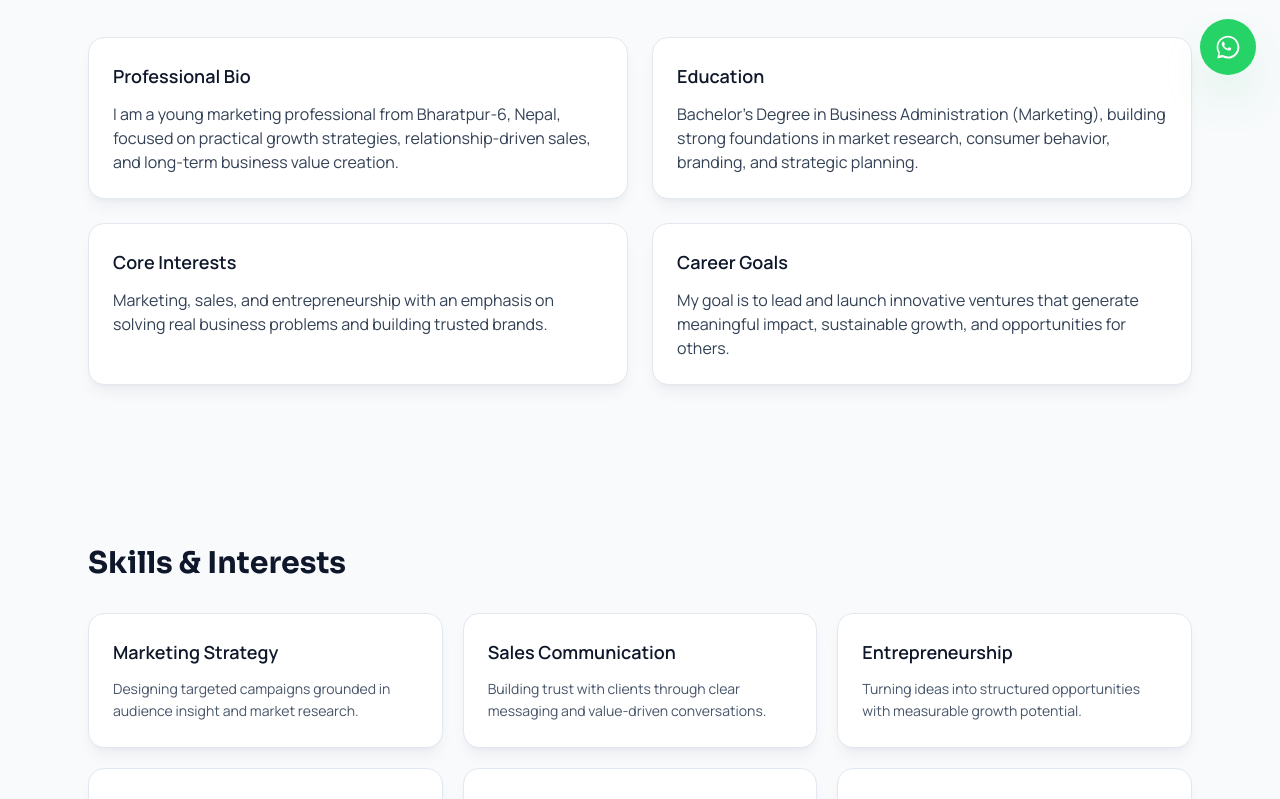
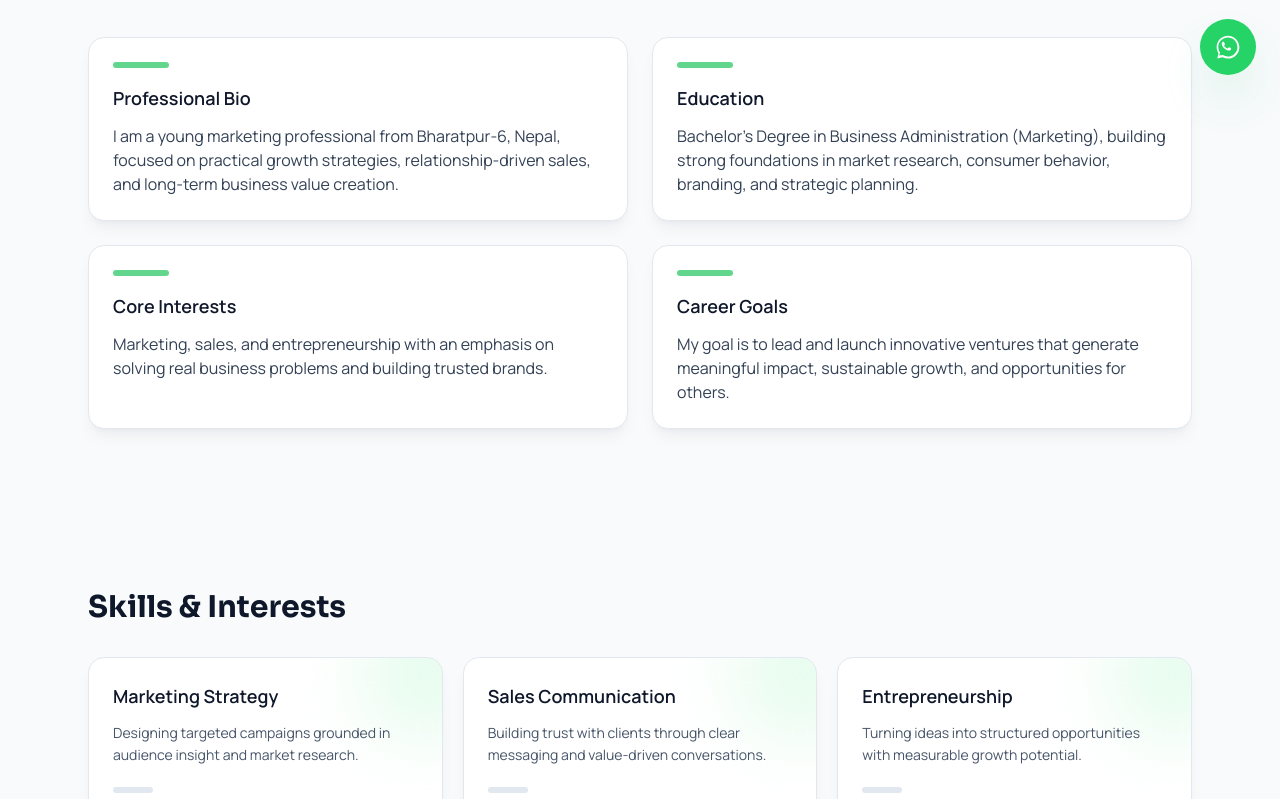
Before and after one commit to bibek-contact1/portfolio, a Next.js app: page / in a window 1280 px wide. Shown: the part 701-1500 px from the top of the page. Built offline with nearby package versions, Linux system fonts and the light colour scheme.

Commit message:
Enhance hover interactions for about skills and projects sections

```diff
--- a/components/AboutSection.js
+++ b/components/AboutSection.js
@@ -1,4 +1,23 @@
 import { motion } from 'framer-motion';
+
+const aboutCards = [
+  {
+    title: 'Professional Bio',
+    text: 'I am a young marketing professional from Bharatpur-6, Nepal, focused on practical growth strategies, relationship-driven sales, and long-term business value creation.'
+  },
+  {
+    title: 'Education',
+    text: 'Bachelor\'s Degree in Business Administration (Marketing), building strong foundations in market research, consumer behavior, branding, and strategic planning.'
+  },
+  {
+    title: 'Core Interests',
+    text: 'Marketing, sales, and entrepreneurship with an emphasis on solving real business problems and building trusted brands.'
+  },
+  {
+    title: 'Career Goals',
+    text: 'My goal is to lead and launch innovative ventures that generate meaningful impact, sustainable growth, and opportunities for others.'
+  }
+];
 
 export default function AboutSection() {
   return (
@@ -19,33 +38,24 @@ export default function AboutSection() {
         transition={{ delay: 0.1 }}
         className='mt-8 grid gap-6 md:grid-cols-2'
       >
-        <article className='rounded-2xl border border-slate-200 bg-white p-6 shadow-lg shadow-slate-900/5 dark:border-slate-800 dark:bg-slate-900'>
-          <h3 className='text-lg font-semibold text-slate-900 dark:text-white'>Professional Bio</h3>
-          <p className='mt-3 text-slate-700 dark:text-slate-300'>
-            I am a young marketing professional from Bharatpur-6, Nepal, focused on practical growth strategies, relationship-driven sales, and long-term business value creation.
-          </p>
-        </article>
-
-        <article className='rounded-2xl border border-slate-200 bg-white p-6 shadow-lg shadow-slate-900/5 dark:border-slate-800 dark:bg-slate-900'>
-          <h3 className='text-lg font-semibold text-slate-900 dark:text-white'>Education</h3>
-          <p className='mt-3 text-slate-700 dark:text-slate-300'>
-            Bachelor&rsquo;s Degree in Business Administration (Marketing), building strong foundations in market research, consumer behavior, branding, and strategic planning.
-          </p>
-        </article>
-
-        <article className='rounded-2xl border border-slate-200 bg-white p-6 shadow-lg shadow-slate-900/5 dark:border-slate-800 dark:bg-slate-900'>
-          <h3 className='text-lg font-semibold text-slate-900 dark:text-white'>Core Interests</h3>
-          <p className='mt-3 text-slate-700 dark:text-slate-300'>
-            Marketing, sales, and entrepreneurship with an emphasis on solving real business problems and building trusted brands.
-          </p>
-        </article>
-
-        <article className='rounded-2xl border border-slate-200 bg-white p-6 shadow-lg shadow-slate-900/5 dark:border-slate-800 dark:bg-slate-900'>
-          <h3 className='text-lg font-semibold text-slate-900 dark:text-white'>Career Goals</h3>
-          <p className='mt-3 text-slate-700 dark:text-slate-300'>
-            My goal is to lead and launch innovative ventures that generate meaningful impact, sustainable growth, and opportunities for others.
-          </p>
-        </article>
+        {aboutCards.map((item, index) => (
+          <motion.article
+            key={item.title}
+            initial={{ opacity: 0, y: 20 }}
+            whileInView={{ opacity: 1, y: 0 }}
+            viewport={{ once: true }}
+            transition={{ delay: 0.08 * index }}
+            whileHover={{ y: -8, scale: 1.01 }}
+            className='group relative overflow-hidden rounded-2xl border border-slate-200 bg-white p-6 shadow-lg shadow-slate-900/5 transition duration-300 hover:border-brand-300 hover:shadow-2xl hover:shadow-brand-500/15 dark:border-slate-800 dark:bg-slate-900 dark:hover:border-brand-700'
+          >
+            <div className='pointer-events-none absolute inset-0 bg-gradient-to-br from-brand-100/0 via-brand-100/0 to-brand-100/60 opacity-0 transition group-hover:opacity-100 dark:from-brand-900/0 dark:via-brand-900/0 dark:to-brand-900/30' />
+            <div className='relative'>
+              <div className='mb-4 h-1.5 w-14 rounded-full bg-brand-500/70 transition-all group-hover:w-24 group-hover:bg-brand-500' />
+              <h3 className='text-lg font-semibold text-slate-900 dark:text-white'>{item.title}</h3>
+              <p className='mt-3 text-slate-700 dark:text-slate-300'>{item.text}</p>
+            </div>
+          </motion.article>
+        ))}
       </motion.div>
     </section>
   );
--- a/components/ProjectsSection.js
+++ b/components/ProjectsSection.js
@@ -22,12 +22,24 @@ export default function ProjectsSection() {
             whileInView={{ opacity: 1, y: 0 }}
             viewport={{ once: true }}
             transition={{ delay: index * 0.1 }}
-            className='overflow-hidden rounded-2xl border border-slate-200 bg-white shadow-lg shadow-slate-900/5 dark:border-slate-800 dark:bg-slate-900'
+            whileHover={{ y: -8 }}
+            className='group overflow-hidden rounded-2xl border border-slate-200 bg-white shadow-lg shadow-slate-900/5 transition duration-300 hover:border-brand-300 hover:shadow-2xl hover:shadow-brand-500/15 dark:border-slate-800 dark:bg-slate-900 dark:hover:border-brand-700'
           >
-            <Image src={project.image} alt={project.title} width={640} height={420} className='h-44 w-full object-cover' />
+            <div className='relative overflow-hidden'>
+              <Image
+                src={project.image}
+                alt={project.title}
+                width={640}
+                height={420}
+                className='h-44 w-full object-cover transition duration-500 group-hover:scale-110'
+              />
+              <div className='pointer-events-none absolute inset-0 bg-gradient-to-t from-slate-900/35 via-slate-900/0 to-transparent opacity-80' />
+            </div>
             <div className='p-5'>
               <p className='text-xs font-semibold uppercase tracking-wide text-brand-600 dark:text-brand-400'>{project.type}</p>
-              <h3 className='mt-2 text-lg font-semibold text-slate-900 dark:text-white'>{project.title}</h3>
+              <h3 className='mt-2 text-lg font-semibold text-slate-900 transition-colors group-hover:text-brand-700 dark:text-white dark:group-hover:text-brand-400'>
+                {project.title}
+              </h3>
               <p className='mt-3 text-sm text-slate-600 dark:text-slate-300'>{project.summary}</p>
             </div>
           </motion.article>
--- a/components/SkillsSection.js
+++ b/components/SkillsSection.js
@@ -21,11 +21,15 @@ export default function SkillsSection() {
             whileInView={{ opacity: 1, y: 0 }}
             viewport={{ once: true }}
             transition={{ delay: index * 0.08 }}
-            whileHover={{ y: -6 }}
-            className='rounded-2xl border border-slate-200 bg-white p-6 shadow-lg shadow-slate-900/5 transition dark:border-slate-800 dark:bg-slate-900'
+            whileHover={{ y: -10, scale: 1.015 }}
+            className='group relative overflow-hidden rounded-2xl border border-slate-200 bg-white p-6 shadow-lg shadow-slate-900/5 transition duration-300 hover:border-brand-300 hover:shadow-2xl hover:shadow-brand-500/15 dark:border-slate-800 dark:bg-slate-900 dark:hover:border-brand-700'
           >
-            <h3 className='text-lg font-semibold text-slate-900 dark:text-white'>{skill.title}</h3>
-            <p className='mt-3 text-sm leading-relaxed text-slate-600 dark:text-slate-300'>{skill.description}</p>
+            <div className='pointer-events-none absolute -right-10 -top-10 h-28 w-28 rounded-full bg-brand-200/50 blur-2xl transition group-hover:bg-brand-300/70 dark:bg-brand-900/30 dark:group-hover:bg-brand-700/40' />
+            <div className='relative'>
+              <h3 className='text-lg font-semibold text-slate-900 dark:text-white'>{skill.title}</h3>
+              <p className='mt-3 text-sm leading-relaxed text-slate-600 dark:text-slate-300'>{skill.description}</p>
+              <div className='mt-5 h-1.5 w-10 rounded-full bg-slate-200 transition-all duration-300 group-hover:w-20 group-hover:bg-brand-500 dark:bg-slate-700' />
+            </div>
           </motion.article>
         ))}
       </div>
```
